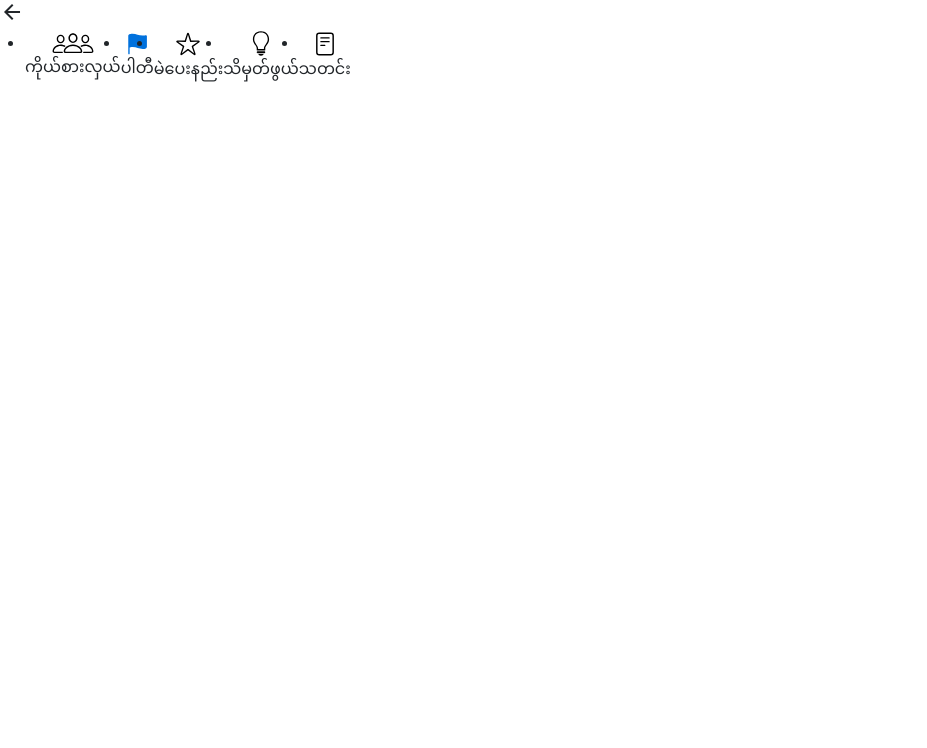
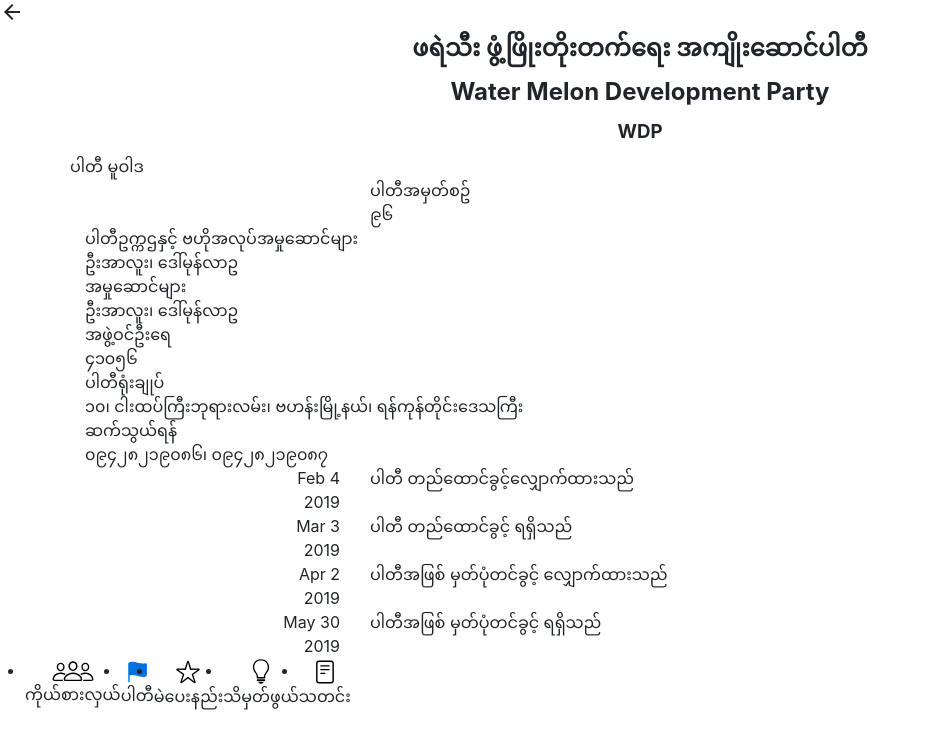
Before and after one commit to PopStackHack/mVoterWeb, a Next.js app: page /parties/1 in a window 1280 px wide. Shown: the top 748 px of the page, without its empty margins (0-927 px from the left). Built offline with nearby package versions, Linux system fonts and the light colour scheme.

Commit message:
feat: Party Detail view full UI

```diff
--- a/pages/parties/[party].js
+++ b/pages/parties/[party].js
@@ -1,10 +1,12 @@
 import { useRouter } from 'next/router';
+import Head from 'next/head';
 import Layout from '../../components/Layout/Layout';
 import AppHeader from '../../components/Layout/AppHeader/AppHeader';
 
+import './party.module.scss';
+
 const PartyDetail = () => {
   const router = useRouter();
-
   return (
     <Layout>
       <AppHeader>
@@ -13,8 +15,107 @@ const PartyDetail = () => {
         </div>
       </AppHeader>
       <section className="Party container">
-        <div className="row">
-
+        <div className="Party__headInfo row text-center">
+          <div className="col-12">
+            <div className="Party__imageWrapper">
+              <div className="Party__image" style={{ backgroundImage: `url(https://placehold.co/150x150)` }}></div>
+            </div>
+            <h1 className="Party__title">ဖရဲသီး ဖွံ့ဖြိုးတိုးတက်ရေး အကျိုးဆောင်ပါတီ</h1>
+            <h2 className="Party__engTitle">Water Melon Development Party</h2>
+            <h3 className="Party__abbreviation">WDP</h3>
+          </div>
+          <div className="Party__partyPolicy">
+            ပါတီ မူဝါဒ
+          </div>
+        </div>
+        <div className="row Party__info">
+          <div className="col-3">
+            <div className="Party__seal" style={{ backgroundImage: `url(https://placehold.co/150x80)` }}></div>
+          </div>
+          <div className="col-9">
+            <div className="Party__infoLabel">
+              ပါတီအမှတ်စဥ်
+            </div>
+            <div className="Party__infoAnswer">
+              ၉၆
+            </div>
+          </div>
+        </div>
+        <div className="row Party__info">
+          <div className="col-12">
+            <div className="Party__infoLabel">
+              ပါတီဥက္ကဌနှင့် ဗဟိုအလုပ်အမှုဆောင်များ
+            </div>
+            <div className="Party__infoAnswer">
+              ဦးအာလူး၊ ဒေါ်မုန်လာဥ
+            </div>
+          </div>
+        </div>
+        <div className="row Party__info">
+          <div className="col-12">
+            <div className="Party__infoLabel">
+              အမှုဆောင်များ
+            </div>
+            <div className="Party__infoAnswer">
+              ဦးအာလူး၊ ဒေါ်မုန်လာဥ
+            </div>
+          </div>
+        </div>
+        <div className="row Party__info">
+          <div className="col-12">
+            <div className="Party__infoLabel">
+              အဖွဲ့ဝင်ဦးရေ
+            </div>
+            <div className="Party__infoAnswer">
+              ၄၁၀၅၆
+            </div>
+          </div>
+        </div>
+        <div className="row Party__info">
+          <div className="col-12">
+            <div className="Party__infoLabel">
+              ပါတီရုံးချုပ်
+            </div>
+            <div className="Party__infoAnswer">
+              ၁၀၊ ငါးထပ်ကြီးဘုရားလမ်း၊ ဗဟန်းမြို့နယ်၊ ရန်ကုန်တိုင်းဒေသကြီး
+            </div>
+          </div>
+        </div>
+        <div className="row Party__info">
+          <div className="col-12">
+            <div className="Party__infoLabel">
+              ဆက်သွယ်ရန်
+            </div>
+            <div className="Party__infoAnswer">
+              ၀၉၄၂၈၂၁၉၀၈၆၊ ၀၉၄၂၈၂၁၉၀၈၇
+            </div>
+          </div>
+        </div>
+        <div className="row-fluid Party__info Party__timeline">
+          <div className="row timeline-item">
+            <div className="col-3 time text-right"><div className="date">Feb 4</div>2019</div>
+            <div className="col-9 description">
+              ပါတီ တည်ထောင်ခွင့်လျှောက်ထားသည်
+            </div>
+          </div>
+          <div className="row timeline-item">
+            <div className="col-3 time text-right"><div className="date">Mar 3</div>2019</div>
+            <div className="col-8 description">
+              ပါတီ တည်ထောင်ခွင့် ရရှိသည်
+            </div>
+          </div>
+          <div className="row timeline-item">
+            <div className="col-3 time text-right"><div className="date">Apr 2</div>2019</div>
+            <div className="col-9 description">
+              ပါတီအဖြစ် မှတ်ပုံတင်ခွင့် လျှောက်ထားသည်
+            </div>
+          </div>
+          <div className="row timeline-item">
+            <div className="col-3 time text-right"><div className="date">May 30</div>2019</div>
+            <div className="col-9 description">
+              ပါတီအဖြစ် မှတ်ပုံတင်ခွင့် ရရှိသည်
+            </div>
+          </div>
         </div>
       </section>
     </Layout>
--- a/pages/parties/parties.module.scss
+++ b/pages/parties/parties.module.scss
@@ -8,6 +8,7 @@
     padding: 5px 10px;
   }
   &__infoHeader {
+    display: flex;
     padding: 10px 15px;
     border-radius: 15px;
     background-color: rgba($color: $primary-color, $alpha: 0.25);
```
Also changed, not shown: pages/parties/index.js (+4 -5 lines).
